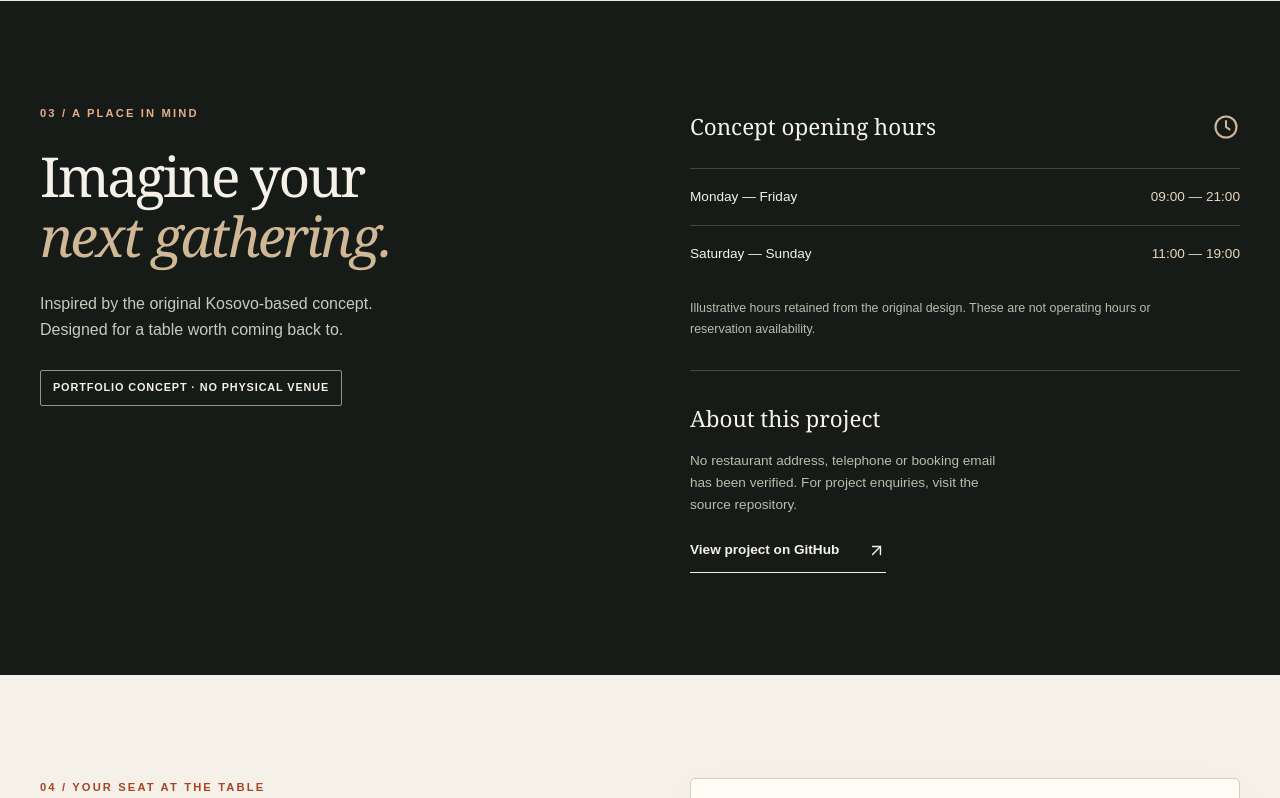
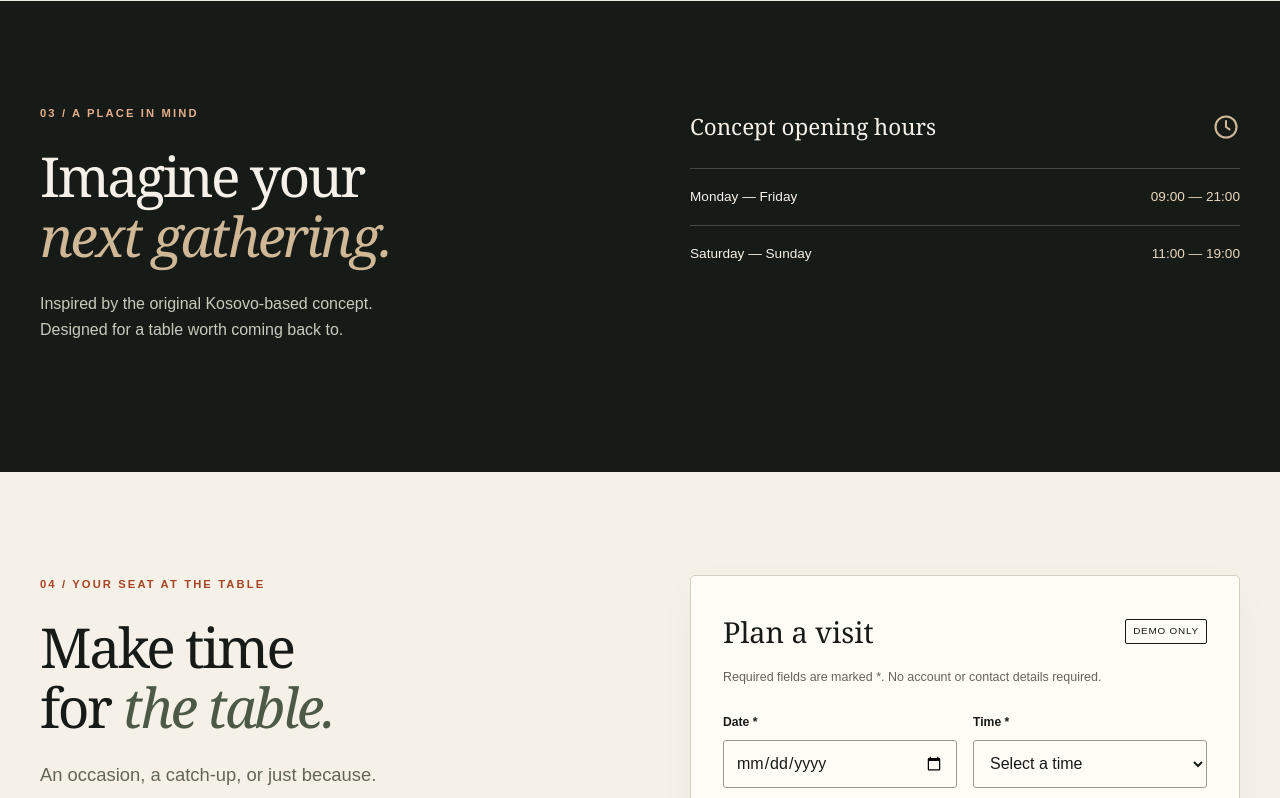
Before and after one commit to XtremeThaqi/Restaurant-App, a Next.js app: page / in a window 1280 px wide. Shown: the part 5249-6047 px from the top of the page. Built offline with nearby package versions, Linux system fonts and the light colour scheme.

Commit message:
Remove project messaging from visit section

```diff
--- a/src/app/components/Visit.tsx
+++ b/src/app/components/Visit.tsx
@@ -1,8 +1,8 @@
-import { conceptHours, projectUrl } from "../data/restaurant";
+import { conceptHours } from "../data/restaurant";
 import Icon from "./Icon";
 export default function Visit() {
   return <section id="visit" tabIndex={-1} className="section visit-section" aria-labelledby="visit-heading"><div className="container visit-grid">
-    <div><p className="eyebrow">03 / A place in mind</p><h2 id="visit-heading">Imagine your<br /><em>next gathering.</em></h2><p className="visit-intro">Inspired by the original Kosovo-based concept. Designed for a table worth coming back to.</p><span className="outlined-label">Portfolio concept · No physical venue</span></div>
-    <div className="visit-details"><div className="detail-heading"><h3>Concept opening hours</h3><Icon name="clock" /></div><dl className="hours">{conceptHours.map(row => <div key={row.days}><dt>{row.days}</dt><dd>{row.hours}</dd></div>)}</dl><p className="fine-print">Illustrative hours retained from the original design. These are not operating hours or reservation availability.</p><div className="project-contact" id="contact"><h3>About this project</h3><p>No restaurant address, telephone or booking email has been verified. For project enquiries, visit the source repository.</p><a className="text-link" href={projectUrl}>View project on GitHub <Icon name="arrow-up-right" /></a></div></div>
+    <div><p className="eyebrow">03 / A place in mind</p><h2 id="visit-heading">Imagine your<br /><em>next gathering.</em></h2><p className="visit-intro">Inspired by the original Kosovo-based concept. Designed for a table worth coming back to.</p></div>
+    <div className="visit-details"><div className="detail-heading"><h3>Concept opening hours</h3><Icon name="clock" /></div><dl className="hours">{conceptHours.map(row => <div key={row.days}><dt>{row.days}</dt><dd>{row.hours}</dd></div>)}</dl></div>
   </div></section>;
 }
```
